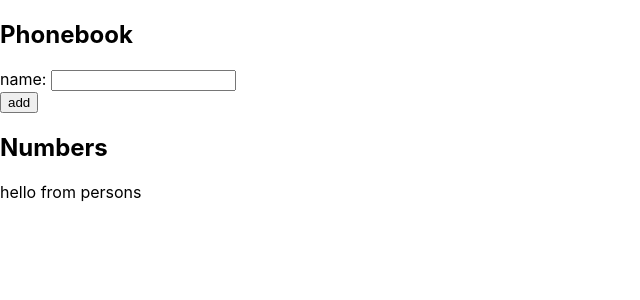
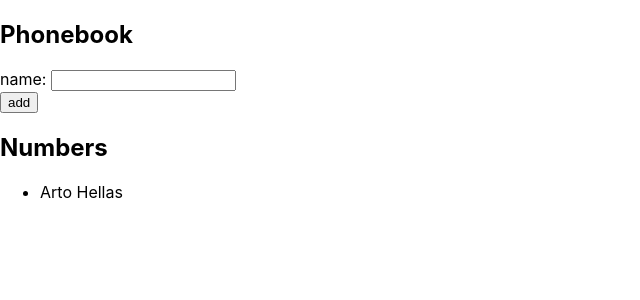
Before and after one commit to AndresBo/phonebook-app, a React (Create React App) app: page / in a window 1280 px wide. Shown: the top 300 px of the page, without its empty margins (0-640 px from the left). Built offline with nearby package versions, Linux system fonts and the light colour scheme.

Commit message:
build: Persons components renders persons array

```diff
--- a/src/components/Persons.js
+++ b/src/components/Persons.js
@@ -1,8 +1,10 @@
 const Persons = ({persons}) => {
+    console.log(persons)
     return (
-        <p>hello from persons</p>
+        <ul>
+            {persons.map(person => <li>{person.name}</li>)}
+        </ul>
     )
 }
 
-
 export default Persons
```
